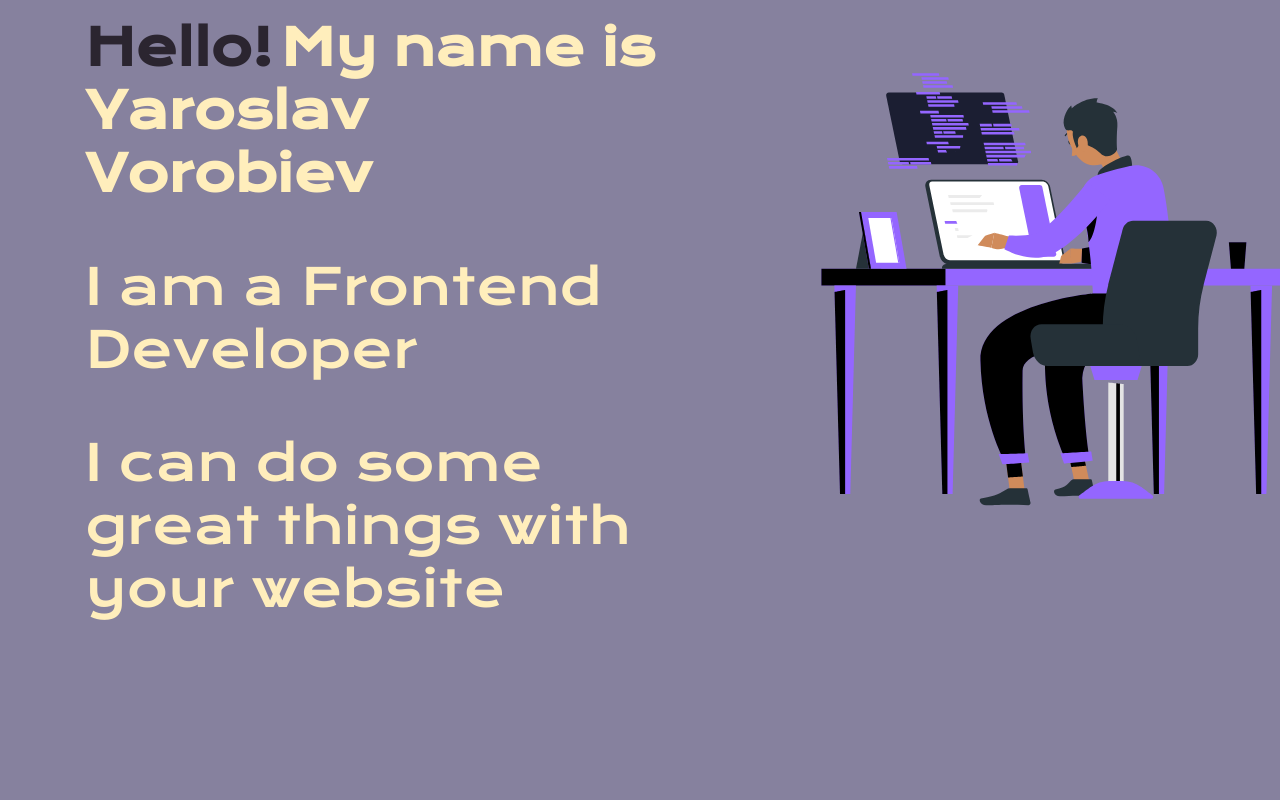
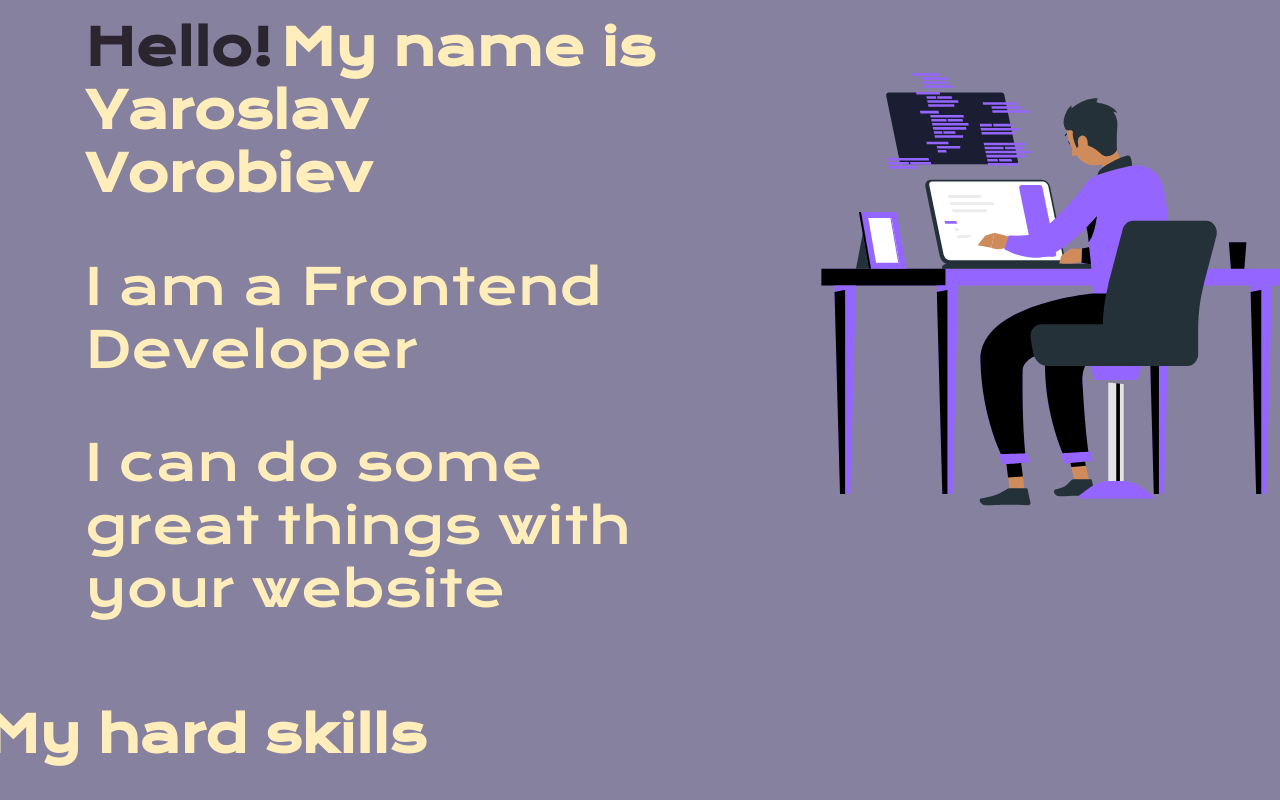
Before and after one commit to PLXRYV/project-plxryv, a React (Vite) app: page / in a window 1280 px wide. Shown: the part 308-1108 px from the top of the page. Before the commit the page ends 978 px from the top, so only its background shows below. Built offline with nearby package versions, Linux system fonts and the light colour scheme.

Commit message:
update project, start portfolio

```diff
--- a/src/App.jsx
+++ b/src/App.jsx
@@ -1,12 +1,14 @@
 import Header from './components/header';
 import MainContent from './components/MainContent';
 import MainApplication from './components/MainApplication';
+import Portfolio from './components/Portfolio';
 
 function App() {
   return (
     <MainApplication>
       <Header />
       <MainContent />
+      <Portfolio/>
     </MainApplication>
   );
 }
--- /dev/null
+++ b/src/components/Portfolio.jsx
@@ -0,0 +1,9 @@
+const Portfolio = () => {
+    return (
+        <div>
+            <h1>My hard skills</h1>
+        </div>
+    )
+}
+
+export default Portfolio
```
